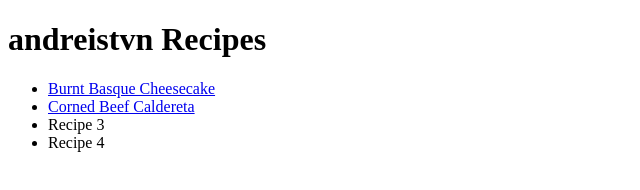
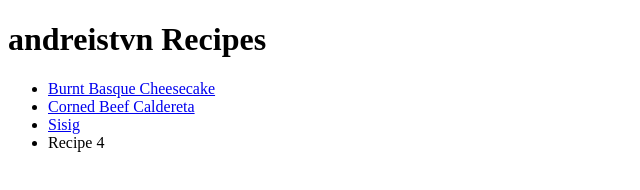
Before and after one commit to andreistvn/ihateshinzoabe-recipe, a plain HTML site: page index.html in a window 1280 px wide. Shown: the full height of the page, 0-640 px from the left. Drawn offline with Linux system fonts and the light colour scheme.

Commit message:
Add sisig recipe page link

```diff
--- a/index.html
+++ b/index.html
@@ -9,7 +9,7 @@
     <ul>
         <li><a href="./recipes/burnt-basque-cheesecake.html" rel="noopener noreferrer">Burnt Basque Cheesecake</a></li>
         <li><a href="./recipes/corned-beef-caldereta.html" rel="noopener noreferrer">Corned Beef Caldereta</a></li>
-        <li><a>Recipe 3</a></li>
+        <li><a href="./recipes/sisig.html" rel="noopener noreferrer">Sisig</a></li>
         <li><a>Recipe 4</a></li>
     </ul>
 </body>
```
